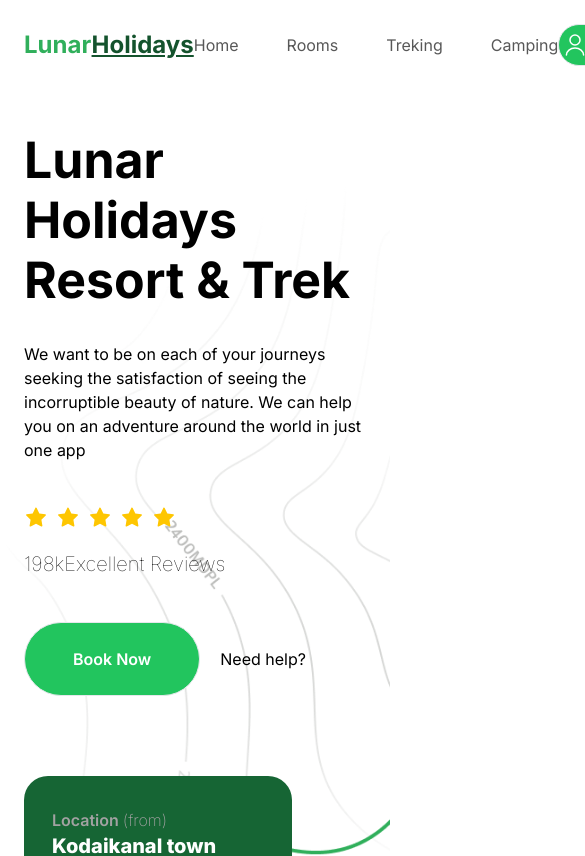
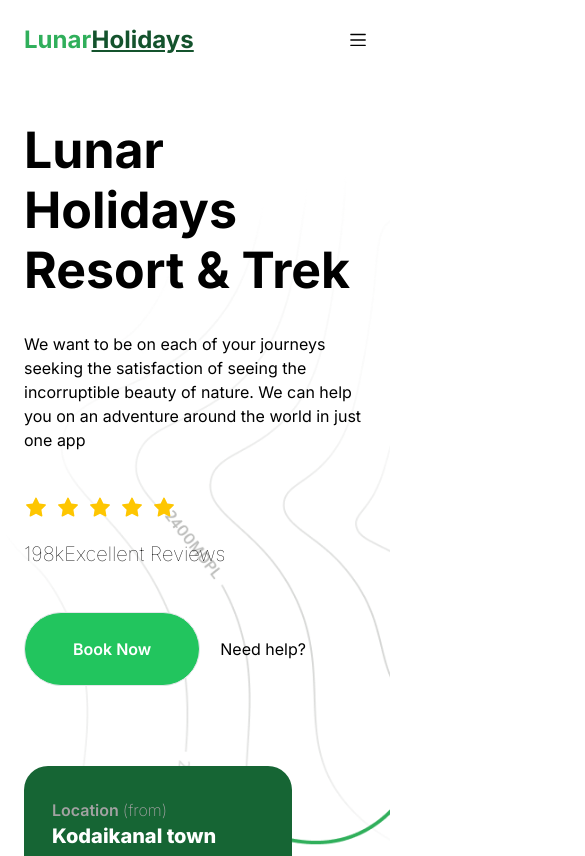
Before and after one commit to Abinsonsuresh/LunarHolidays-Nextjs, a Next.js app: page / in a window 390 px wide. Shown: the top 856 px of the page, 585 px wide, since content can reach past the window. Built offline with nearby package versions, Linux system fonts and the light colour scheme.

Commit message:
navbar mobile menu added

```diff
--- a/package.json
+++ b/package.json
@@ -12,7 +12,8 @@
     "embla-carousel": "^8.0.0",
     "next": "14.1.3",
     "react": "^18",
-    "react-dom": "^18"
+    "react-dom": "^18",
+    "react-icons": "^5.0.1"
   },
   "devDependencies": {
     "@types/node": "^20",
--- a/src/app/components/Navbar.tsx
+++ b/src/app/components/Navbar.tsx
@@ -1,17 +1,28 @@
+'use client'
 import Link from "next/link"
+import React, { useState } from 'react'
 import { NavLinks } from "../Data/data"
 import Button from "./Button"
-import { it } from "node:test"
+import { AiOutlineClose, AiOutlineMenu } from 'react-icons/ai'
+import { VscChromeClose } from "react-icons/vsc";
+import { SlMenu } from "react-icons/sl";
+import { MdOutlineSearch } from 'react-icons/md'
 
 
 const Navbar = () => {
+
+    const [nav, setNav] = useState(false)
+
+      const shownav = () => {
+        setNav(!nav)
+      }
   return (
     <>
     <nav className="flex items-center justify-between p-6 ">
         <div className="">
             <div className="text-2xl font-bold"><span className="text-green-50">Lunar</span><span className="text-green-900 underline">Holidays</span></div>
         </div>
-        <ul className="gap-12 h-full flex">
+        <ul className="gap-12 h-full hidden md:flex">
             {
                 NavLinks.map((items)=>(
                     <Link className="text-gray-50 text-[16px] flex justify-center items-center" key={items.key} href={items.href}>{items.label}</Link>
@@ -19,14 +30,45 @@ const Navbar = () => {
             }
         </ul>
         <div>
-            <div>
+            <div className="hidden md:flex">
                 <Link href={"/"}>
                 <Button type={"button"} name={"Login"} icon="/user.svg" variant={"px-4 py-2 bg-green-500 text-white"}/>
                 </Link>
             </div>
         </div>
 
+        <div className='md:hidden flex justify-center items-center gap-3'>
+          <div className='flex justify-center items-center gap-3'>
+
+            <SlMenu className='cursor-pointer' onClick={()=>shownav()} />
+          </div>
+
+          <div className={nav ? ('fixed  bg-primary shadow-2xl h-[100%] w-[60%] z-50 top-0 right-0 flex flex-col justify-between ease-in duration-100') : ('fixed right-[-100%]  h-[70%] flex flex-col items-center justify-between ease-in')}>
+            <div className="absolute top-0 right-0 p-6">
+              <VscChromeClose size={20} className='cursor-pointer' onClick={()=>shownav()}  />
+            </div>
+
+            <div>
+
+              <ul className='flex justify-start flex-col gap-9 p-6 mt-12 w-full'>
+
+              </ul>
+
+            </div>
+
+            <div className='p-4 flex justify-center'>
+              <button className='bg-orange-400 px-12 py-2 text-white font-bold rounded-full'>Sign Up</button>
+            </div>
+
+
+
+          </div>
+        </div>
+
     </nav>
+
+
+
     </>
   )
 }
```
Also changed, not shown: 1 other file (tests, documents, lock files or other folders).
